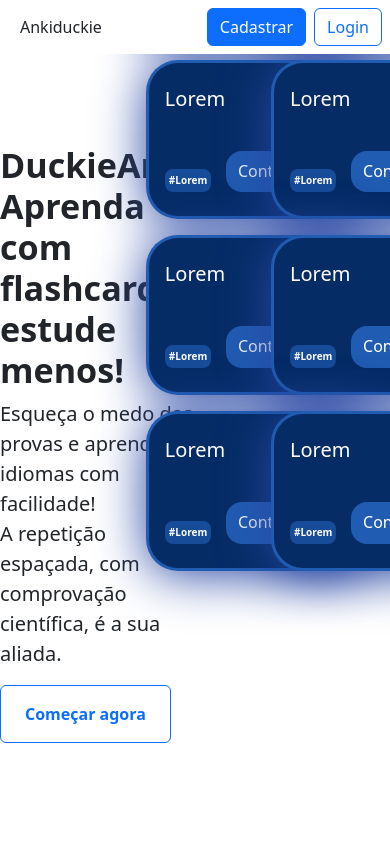
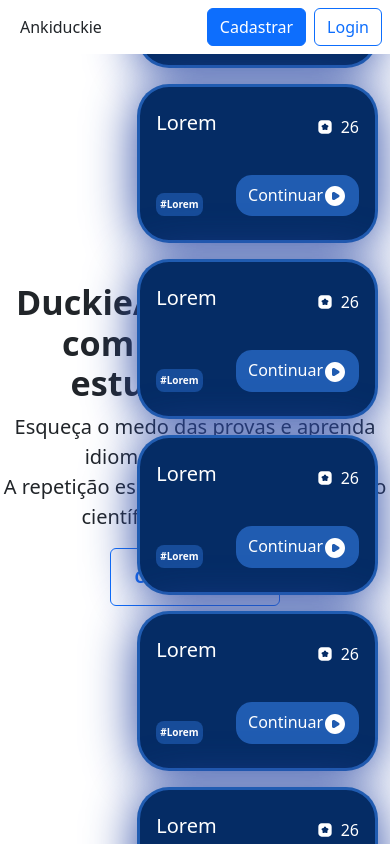
Before and after one commit to JnatasNeto/AnkiDuckie, a React (Create React App) app: page / in a window 390 px wide. Built offline with nearby package versions, Linux system fonts and the light colour scheme.

Commit message:
Ajuste de width do card e responsividade

```diff
--- a/src/App.js
+++ b/src/App.js
@@ -34,8 +34,8 @@ function App() {
       </header>
       <section className="container align-content-center first">
         <div className="row">
-          <div className="col p-0 m-0">
-            <div className="row text-start">
+          <div className="col-12 col-sm-6 p-0 m-0">
+            <div className="row text-center text-sm-start">
               <div className="col-12">
                 <h1 className="display-4 fw-bolder jakarta">
                   DuckieAnki: Aprenda com flashcards, <br />
@@ -63,7 +63,7 @@ function App() {
         <div className="row card-display">
           <div className="col"></div>
           <div className="col p-0 m-0 card-container">
-            <div className="row justify-content-center g-4">
+            <div className="row justify-content-xl-center">
               <Card />
               <Card />
               <Card />
--- a/src/style/card.css
+++ b/src/style/card.css
@@ -13,7 +13,8 @@
 .body-card {
   color: white;
   display: flex;
-  width: 18.875rem;
+  /* width: 18.875rem; */
+  min-width: 14.048rem;
   padding: 1.5rem 1rem;
   flex-direction: column;
   justify-content: center;
@@ -184,7 +185,7 @@
   }
 }
 
-@media (max-width: 1024px) {
+/* @media (max-width: 1024px) {
   .body-card {
     color: white;
     display: flex;
@@ -196,7 +197,7 @@
     gap: 2rem;
     border-radius: 2rem;
   }
-}
+} */
 
 @keyframes ScrollSobe {
   0% {
--- a/src/templates/card.js
+++ b/src/templates/card.js
@@ -6,7 +6,7 @@ import * as startSvg from "../assets/icons/start.svg";
 
 function Card() {
   return (
-    <div className="col-5 m-2">
+    <div className="col-12 col-md-12 col-lg-5 col-xl-5 m-2">
       {/* Corpo do cartão */}
       <div id="card-azul" className="body-card">
         {/* Título & Número de cartões */}
```
